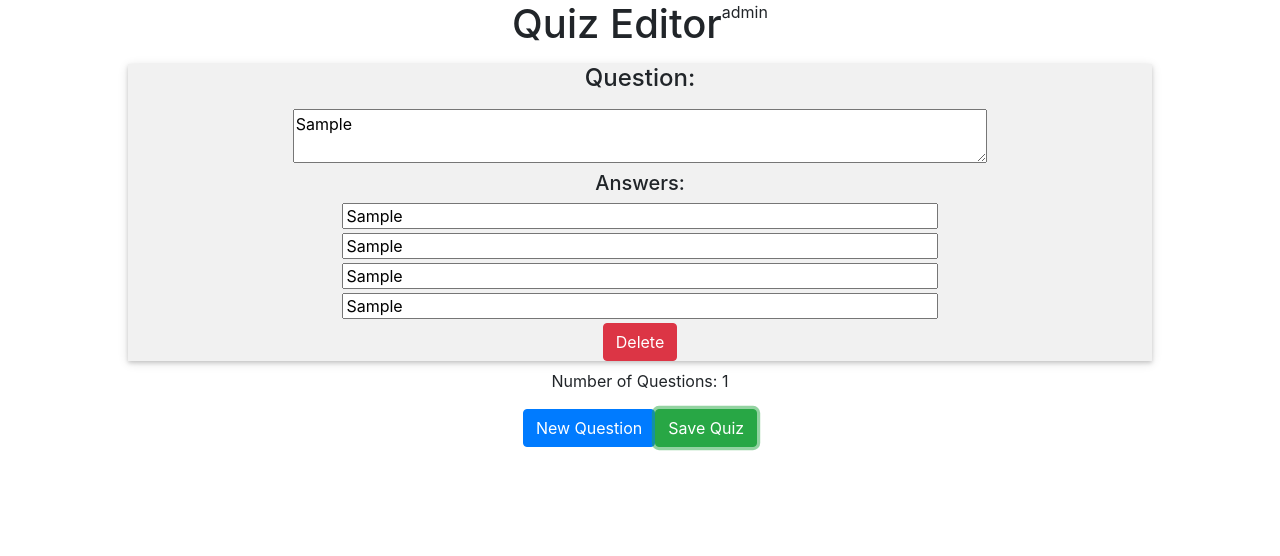
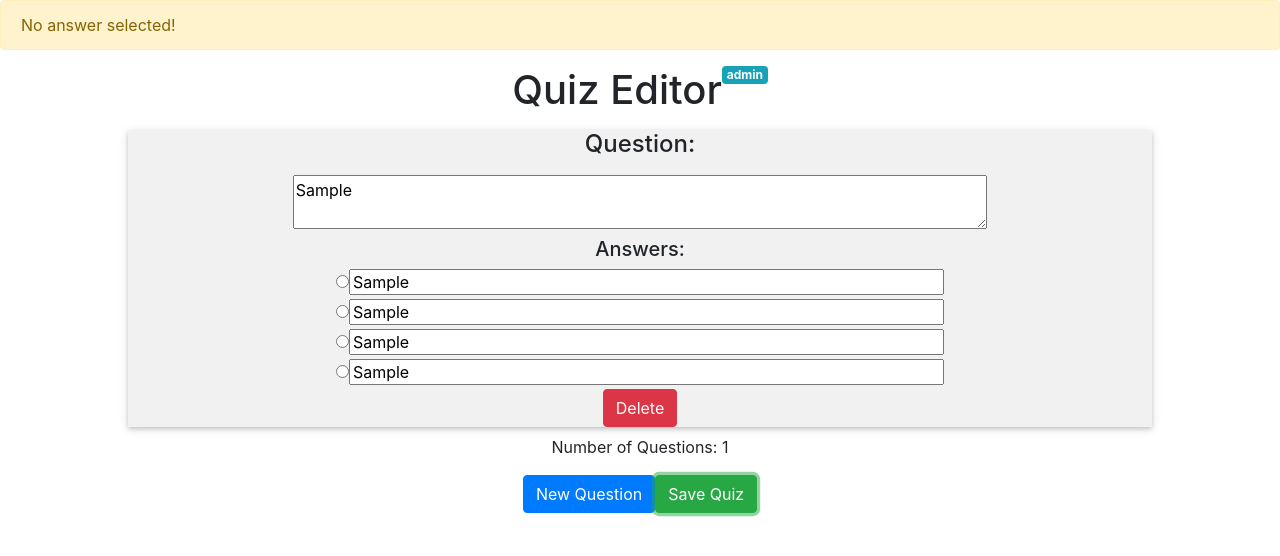
Before and after one commit to TheAlcoholicChicken/QuizApp, a plain HTML site: page admin.html in a window 1280 px wide. Both pictures are taken after typing "Sample", "Sample", "Sample", "Sample", "Sample" into the empty fields and a click on the button "Save Quiz". Drawn offline with nearby package versions, Linux system fonts and the light colour scheme.

Commit message:
saves question now

```diff
--- a/Control/quizgen.js
+++ b/Control/quizgen.js
@@ -27,9 +27,31 @@ function delete_question(){
 
 // store all quizes in the editing field
 function storeQuiz(){
+    localStorage.clear();
     for(let i in quizes){
-        let quiz = document.getElementById(quizes[i]);
+        let quizhtml = document.getElementById(quizes[i]).childNodes;
+        let quiz = {
+            question: quizhtml[1].value,
+            choices: {
+                0: quizhtml[4].value,
+                1: quizhtml[7].value,
+                2: quizhtml[10].value,
+                3: quizhtml[13].value
+            },
+            anwswer: 0,
+            id: i
+        };
+        if (quizhtml[6].checked){
+            quiz.anwswer = 1;
+        } else if (quizhtml[9].checked){
+            quiz.anwswer = 2;
+        } else if (quizhtml[12].checked){
+            quiz.anwswer = 3;
+        } else if (!quizhtml[3].checked){
+            show_alert("No answer selected!");
+        }
         console.log(quiz);
+        localStorage.setItem(i, JSON.stringify(quiz));
     }
     console.log("saving quiz list");
 };
--- a/Control/quizload.js
+++ b/Control/quizload.js
@@ -1,2 +1,5 @@
 // load all quizes for user to take
 function retriveQuiz(){};
+
+// checks if the answers are correct
+function check_answer(){};
--- a/Model/saveNload.js
+++ b/Model/saveNload.js
@@ -43,9 +43,14 @@ function return_one_quiz(id){
     quiz.appendChild(ans);
     for(i=1;i<5;i++){
         let choice = document.createElement("input");
+        let bullet = document.createElement("input");
         choice.classList = "choice";
+        bullet.type = "radio";
         choice.name=qid;
-        choice.id = qid+'_'+i;
+        choice.id = qid+'_'+i + '_'+ 'choice';
+        bullet.name=qid;
+        bullet.id = qid+'_'+i + '_'+ 'select';
+        quiz.appendChild(bullet);
         quiz.appendChild(choice);
         quiz.appendChild(document.createElement("br"))
     }
--- a/View/admin_view.js
+++ b/View/admin_view.js
@@ -2,6 +2,16 @@
 function add_to_quizlist(quiz, place){
     let editfield = document.getElementById("edit_field");
     editfield.appendChild(quiz);
+};
+
+function show_alert(msg){
+    let alert_field = document.getElementById("alert_field")
+    alert_field.innerHTML = msg;
+    alert_field.style.display = "block"
+    setTimeout(()=>{
+        alert_field.innerHTML = "";
+        alert_field.style.display = "none";
+    }, 3000);
 };
 
 function show_num_of_quiz(){
--- a/admin.html
+++ b/admin.html
@@ -4,8 +4,9 @@
         <link rel="stylesheet" href="./View/style.css">
     </head>
     <body>
+        <div id="alert_field" class="alert alert-warning" style="display: none;"></div>
         <div id="admin_page" class="text-center">
-            <div class="banner"><h1>Quiz Editor</h1>admin</div>
+            <div class="banner"><h1>Quiz Editor</h1><span class="badge badge-info">admin</span></div>
         </div>
         <script src="./Model/saveNload.js"></script>
         <script src="./Control/quizgen.js"></script>
```
